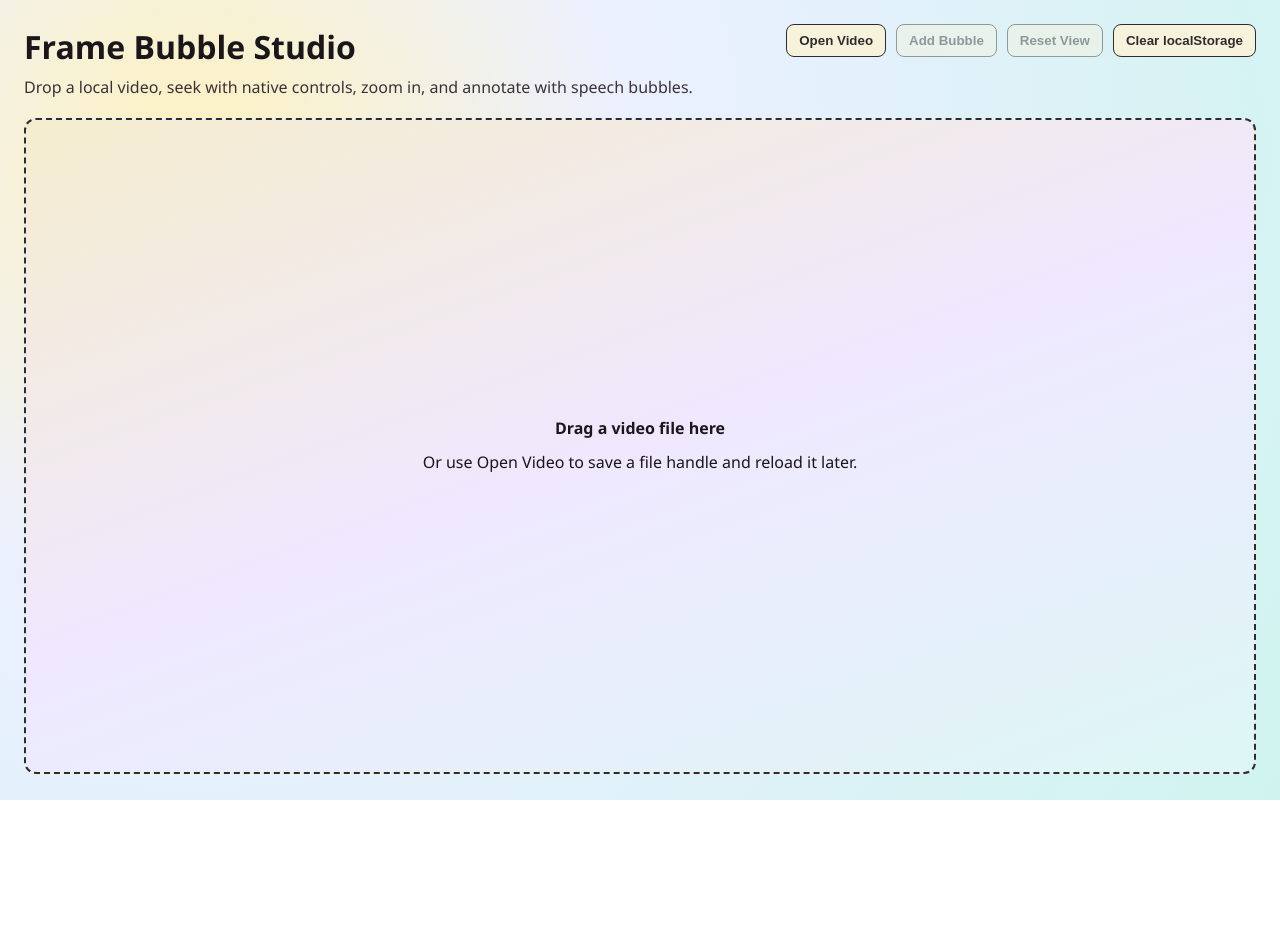
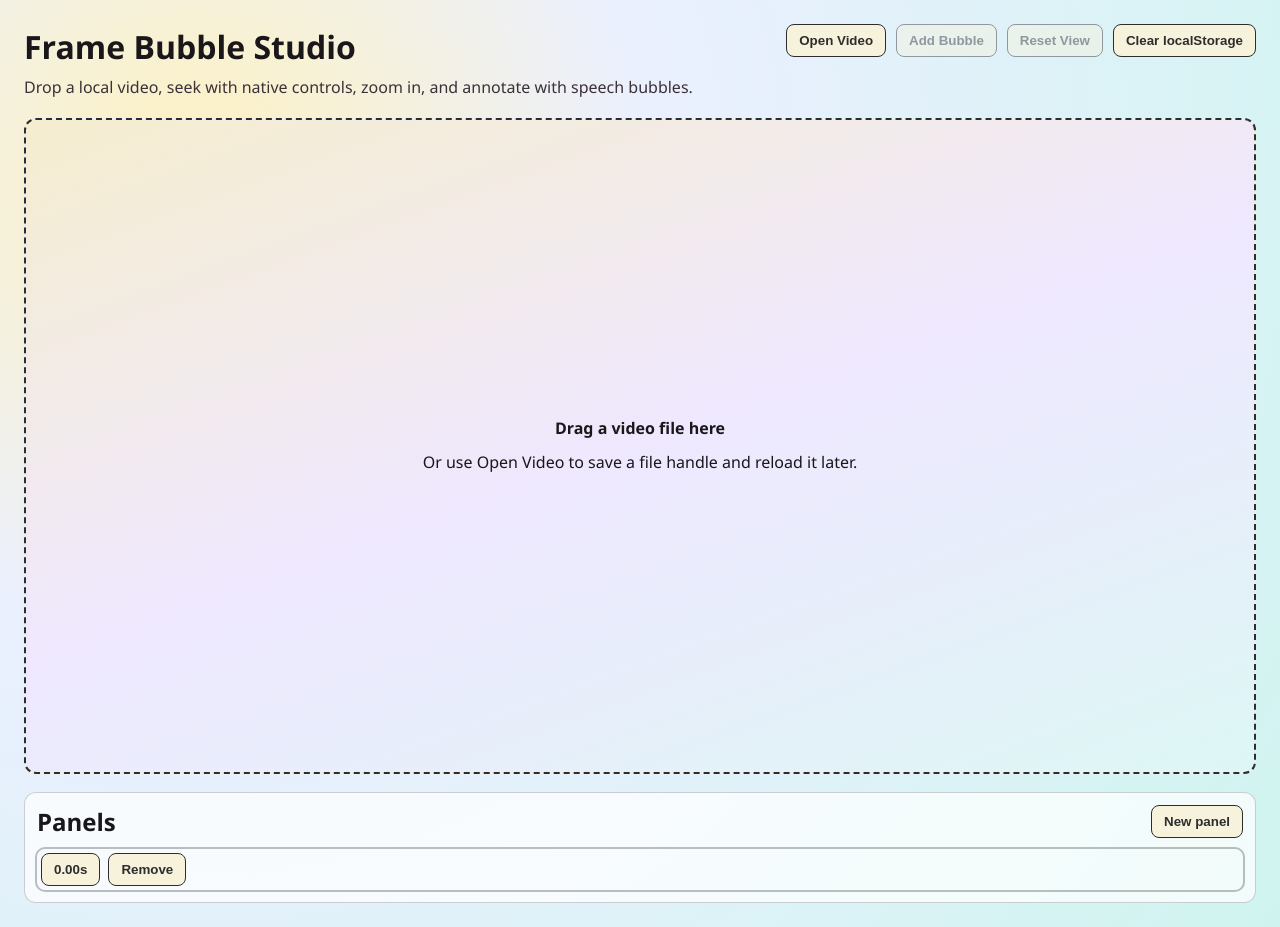
Before and after one commit to darabos/empanel, a React (Vite) app: page / in a window 1280 px wide. Before the commit the page ends 800 px from the top, so only its background shows below. Built offline with nearby package versions, Linux system fonts and the light colour scheme.

Commit message:
Panels. A bit dodgy.

```diff
--- a/package.json
+++ b/package.json
@@ -11,6 +11,7 @@
   },
   "dependencies": {
     "@fontsource/grandstander": "^5.2.7",
+    "idb": "^8.0.3",
     "react": "^19.2.7",
     "react-dom": "^19.2.7"
   },
--- a/src/App.css
+++ b/src/App.css
@@ -299,6 +299,49 @@ button:disabled {
   color: #9d1a1a;
 }
 
+.panel-library {
+  background: rgba(255, 255, 255, 0.72);
+  border: 1px solid rgba(45, 45, 45, 0.22);
+  border-radius: 12px;
+  padding: 12px;
+}
+
+.panel-library h2 {
+  margin: 0 0 10px;
+}
+
+.panel-library-header {
+  display: flex;
+  align-items: center;
+  justify-content: space-between;
+  gap: 10px;
+  margin-bottom: 10px;
+}
+
+.panel-library-header h2 {
+  margin: 0;
+}
+
+.panel-list {
+  list-style: none;
+  margin: 0;
+  padding: 0;
+  display: grid;
+  gap: 8px;
+}
+
+.panel-list li {
+  display: flex;
+  gap: 8px;
+  align-items: center;
+}
+
+.panel-list li.active {
+  outline: 2px solid rgba(45, 45, 45, 0.3);
+  border-radius: 8px;
+  padding: 4px;
+}
+
 @media (max-width: 1080px) {
   .app-shell {
     padding: 16px;
--- a/src/App.tsx
+++ b/src/App.tsx
@@ -10,6 +10,12 @@ import {
   type PersistedVideoHandle,
   saveCurrentVideoHandle,
 } from './lib/fileHandleStore'
+import {
+  clearAllPanels,
+  deletePanelById,
+  listPanelsByUpdatedAtDesc,
+  upsertPanel,
+} from './lib/panelStore'
 import {
   DEFAULT_TRANSFORM,
   STORAGE_KEY,
@@ -24,6 +30,7 @@ import type {
   TimelineSnapshot,
   VideoMetadata,
   ZoomPanState,
+  PanelRecord,
 } from './types/annotation'
 
 declare global {
@@ -52,6 +59,8 @@ function App() {
   const [showLoadVideoModal, setShowLoadVideoModal] = useState(false)
   const [isLoadingSavedVideo, setIsLoadingSavedVideo] = useState(false)
   const [savedVideoError, setSavedVideoError] = useState<string | null>(null)
+  const [panels, setPanels] = useState<PanelRecord[]>([])
+  const [activePanelId, setActivePanelId] = useState<string | null>(null)
 
   const transformRef = useRef<ZoomPanState>(transform)
   const bubblesRef = useRef<Bubble[]>(bubbles)
@@ -175,6 +184,45 @@ function App() {
     loadSavedHandle()
   }, [])
 
+  useEffect(() => {
+    let cancelled = false
+
+    async function loadPanels() {
+      try {
+        const results = await listPanelsByUpdatedAtDesc()
+        if (!cancelled) {
+          if (results.length === 0) {
+            const defaultPanel = createPanelRecord(0, cloneTransform(DEFAULT_TRANSFORM), [])
+            setPanels([defaultPanel])
+            setActivePanelId(defaultPanel.id)
+            applyPanelToEditor(defaultPanel)
+            upsertPanel(defaultPanel).catch(() => {
+              // Keep the editor usable even if default panel persistence fails.
+            })
+            return
+          }
+
+          setPanels(results)
+          setActivePanelId(results[0].id)
+          applyPanelToEditor(results[0])
+        }
+      } catch {
+        if (!cancelled) {
+          const fallbackPanel = createPanelRecord(0, cloneTransform(DEFAULT_TRANSFORM), [])
+          setPanels([fallbackPanel])
+          setActivePanelId(fallbackPanel.id)
+          applyPanelToEditor(fallbackPanel)
+        }
+      }
+    }
+
+    loadPanels()
+
+    return () => {
+      cancelled = true
+    }
+  }, [])
+
   async function handleLoadSavedVideo() {
     if (!savedVideoHandle) {
       return
@@ -221,7 +269,67 @@ function App() {
     setCurrentTime(0)
   }
 
+  function createPanelId() {
+    if (typeof crypto !== 'undefined' && typeof crypto.randomUUID === 'function') {
+      return `panel-${crypto.randomUUID()}`
+    }
+
+    return `panel-${Date.now()}-${Math.floor(Math.random() * 1000)}`
+  }
+
+  function createPanelRecord(
+    timestamp: number,
+    nextTransform: ZoomPanState,
+    nextBubbles: Bubble[],
+  ): PanelRecord {
+    const now = Date.now()
+    return {
+      id: createPanelId(),
+      timestamp,
+      transform: cloneTransform(nextTransform),
+      bubbles: nextBubbles.map((bubble) => cloneBubble(bubble)),
+      createdAt: now,
+      updatedAt: now,
+    }
+  }
+
+  function applyPanelToEditor(panel: PanelRecord) {
+    setCurrentTime(panel.timestamp)
+    setTransform(cloneTransform(panel.transform))
+    setBubbles(panel.bubbles.map((bubble) => cloneBubble(bubble)))
+    setSelectedBubbleId(null)
+  }
+
+  function updateActivePanel(nextTimestamp: number, nextTransform: ZoomPanState, nextBubbles: Bubble[]) {
+    if (!activePanelId) {
+      return
+    }
+
+    setPanels((previous) => {
+      const existing = previous.find((panel) => panel.id === activePanelId)
+      if (!existing) {
+        return previous
+      }
+
+      const updated: PanelRecord = {
+        ...existing,
+        timestamp: nextTimestamp,
+        transform: cloneTransform(nextTransform),
+        bubbles: nextBubbles.map((bubble) => cloneBubble(bubble)),
+        updatedAt: Date.now(),
+      }
+
+      upsertPanel(updated).catch(() => {
+        // Keep UI responsive even if IndexedDB write fails.
+      })
+
+      const withoutExisting = previous.filter((panel) => panel.id !== existing.id)
+      return [updated, ...withoutExisting].sort((a, b) => b.updatedAt - a.updatedAt)
+    })
+  }
+
   function commitSnapshot(nextTransform: ZoomPanState, nextBubbles: Bubble[]) {
+    updateActivePanel(currentTime, nextTransform, nextBubbles)
     setSnapshots((previous) =>
       upsertSnapshot(previous, currentTime, nextTransform, nextBubbles),
     )
@@ -229,10 +337,7 @@ function App() {
 
   function resolveTime(timestamp: number) {
     setCurrentTime(timestamp)
-    const resolved = getStateAtTime(snapshots, timestamp)
-    setTransform(resolved.transform)
-    setBubbles(resolved.bubbles)
-    setSelectedBubbleId(null)
+    updateActivePanel(timestamp, transformRef.current, bubblesRef.current)
   }
 
   function updateCurrentBubble(
@@ -544,13 +649,78 @@ function App() {
     setTransform(cloneTransform(DEFAULT_TRANSFORM))
     setBubbles([])
     setSelectedBubbleId(null)
+    const freshPanel = createPanelRecord(0, cloneTransform(DEFAULT_TRANSFORM), [])
+    setPanels([freshPanel])
+    setActivePanelId(freshPanel.id)
+    applyPanelToEditor(freshPanel)
     localStorage.removeItem(STORAGE_KEY)
+    clearAllPanels()
+      .then(() => upsertPanel(freshPanel))
+      .catch(() => {
+        // Keep clear action non-blocking if panel storage is unavailable.
+      })
   }
 
   function resetView() {
     const nextTransform = cloneTransform(DEFAULT_TRANSFORM)
     setTransform(nextTransform)
     commitSnapshot(nextTransform, bubbles)
+  }
+
+  function handleOpenPanel(panel: PanelRecord) {
+    setActivePanelId(panel.id)
+    applyPanelToEditor(panel)
+
+    if (videoRef.current) {
+      videoRef.current.currentTime = panel.timestamp
+    }
+  }
+
+  function handleCreateNewPanel() {
+    const panel = createPanelRecord(currentTime, transformRef.current, [])
+    setPanels((previous) => [panel, ...previous].sort((a, b) => b.updatedAt - a.updatedAt))
+    setActivePanelId(panel.id)
+    setBubbles([])
+    setSelectedBubbleId(null)
+
+    upsertPanel(panel).catch(() => {
+      // Keep UI responsive even if IndexedDB write fails.
+    })
+  }
+
+  function handleDeletePanel(panelId: string) {
+    setPanels((previous) => {
+      const remaining = previous.filter((panel) => panel.id !== panelId)
+      if (remaining.length > 0) {
+        if (activePanelId === panelId) {
+          const nextActive = remaining[0]
+          setActivePanelId(nextActive.id)
+          applyPanelToEditor(nextActive)
+          if (videoRef.current) {
+            videoRef.current.currentTime = nextActive.timestamp
+          }
+        }
+
+        return remaining
+      }
+
+      const fallback = createPanelRecord(0, cloneTransform(DEFAULT_TRANSFORM), [])
+      setActivePanelId(fallback.id)
+      applyPanelToEditor(fallback)
+      if (videoRef.current) {
+        videoRef.current.currentTime = fallback.timestamp
+      }
+
+      upsertPanel(fallback).catch(() => {
+        // Fallback persistence should not block UI.
+      })
+
+      return [fallback]
+    })
+
+    deletePanelById(panelId).catch(() => {
+      // Deletion failure should not block editing.
+    })
   }
 
   return (
@@ -617,6 +787,30 @@ function App() {
         )}
       </section>
 
+      <section className="panel-library">
+        <div className="panel-library-header">
+          <h2>Panels</h2>
+          <button type="button" onClick={handleCreateNewPanel}>
+            New panel
+          </button>
+        </div>
+        {panels.length === 0 && <p>No panels yet.</p>}
+        {panels.length > 0 && (
+          <ul className="panel-list">
+            {panels.map((panel) => (
+              <li key={panel.id} className={panel.id === activePanelId ? 'active' : ''}>
+                <button type="button" onClick={() => handleOpenPanel(panel)}>
+                  {panel.timestamp.toFixed(2)}s
+                </button>
+                <button type="button" onClick={() => handleDeletePanel(panel.id)}>
+                  Remove
+                </button>
+              </li>
+            ))}
+          </ul>
+        )}
+      </section>
+
       {showLoadVideoModal && savedVideoHandle && (
         <div className="load-video-modal-backdrop" role="dialog" aria-modal="true">
           <div className="load-video-modal">
--- /dev/null
+++ b/src/lib/panelStore.ts
@@ -0,0 +1,56 @@
+import { openDB, type DBSchema } from 'idb'
+import type { PanelRecord } from '../types/annotation'
+
+const DB_NAME = 'video-annotator-db'
+const DB_VERSION = 2
+const PANEL_STORE = 'panels'
+
+type PanelDb = DBSchema & {
+  panels: {
+    key: string
+    value: PanelRecord
+    indexes: {
+      'by-updatedAt': number
+      'by-timestamp': number
+    }
+  }
+}
+
+const panelDbPromise = openDB<PanelDb>(DB_NAME, DB_VERSION, {
+  upgrade(database) {
+    if (!database.objectStoreNames.contains(PANEL_STORE)) {
+      const panels = database.createObjectStore(PANEL_STORE, { keyPath: 'id' })
+      panels.createIndex('by-updatedAt', 'updatedAt')
+      panels.createIndex('by-timestamp', 'timestamp')
+    }
+  },
+})
+
+export async function listPanelsByUpdatedAtDesc() {
+  const db = await panelDbPromise
+  const tx = db.transaction(PANEL_STORE, 'readonly')
+  const index = tx.store.index('by-updatedAt')
+  const results = await index.getAll()
+  await tx.done
+  return results.sort((a, b) => b.updatedAt - a.updatedAt)
+}
+
+export async function getPanelById(id: string) {
+  const db = await panelDbPromise
+  return db.get(PANEL_STORE, id)
+}
+
+export async function upsertPanel(panel: PanelRecord) {
+  const db = await panelDbPromise
+  await db.put(PANEL_STORE, panel)
+}
+
+export async function deletePanelById(id: string) {
+  const db = await panelDbPromise
+  await db.delete(PANEL_STORE, id)
+}
+
+export async function clearAllPanels() {
+  const db = await panelDbPromise
+  await db.clear(PANEL_STORE)
+}
```
Also changed, not shown: src/types/annotation.ts (+9 -0 lines), 1 other file (tests, documents, lock files or other folders).
